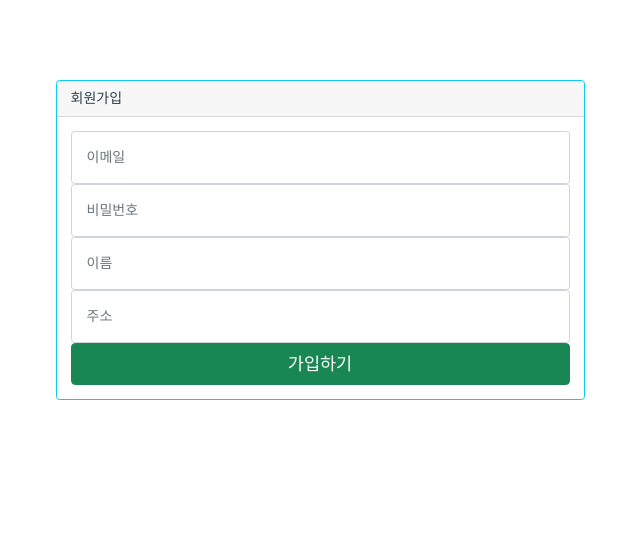
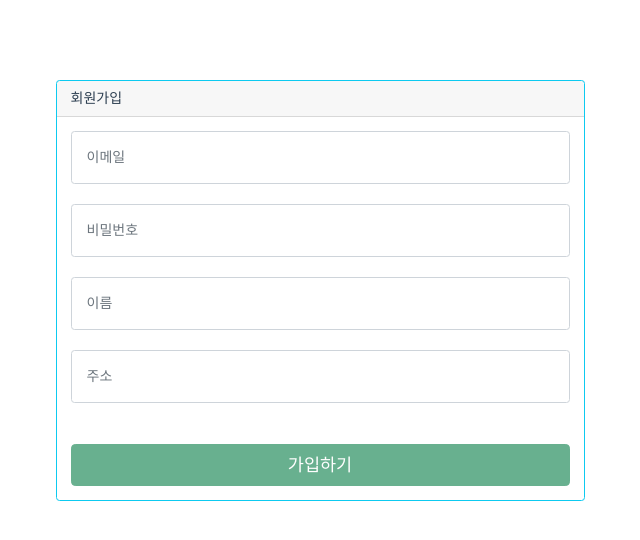
Before and after one commit to sajuni/ISlol-frontend, a Vue app: page /sginup in a window 1280 px wide. Shown: the top 540 px of the page, without its empty margins (320-960 px from the left). Built offline with nearby package versions, Linux system fonts and the light colour scheme; what vue-notification would draw is missing.

Commit message:
로그인 벨리데이션

```diff
--- a/src/assets/scss/login.scss
+++ b/src/assets/scss/login.scss
@@ -47,3 +47,7 @@
 .relogin_find_wrap li + li {
   padding-left: 28px;
 }
+
+.card-body input {
+ margin-bottom: 20px;
+}
--- a/src/main.js
+++ b/src/main.js
@@ -18,17 +18,10 @@ Vue.use(Notifications, { velocity });
 
 router.beforeEach((to, from, next) => {
 	if (to.matched.some(record => !record.meta.requiresAuth)) {
-		if (to.fullPath !== '/') {
-			if (!store.getters['auth/getUser'] || !store.getters['auth/getToken']) {
-				alert('다시 로그인 해주세요.');
-				store.dispatch('auth/clear');
-				next({ name: 'LoginOn' });
-			} else {
-				// if (!store.getters['auth/getUser'] || !store.getters['auth/getToken']) {
-				// 	store.dispatch('auth/setData');
-				// }
-				next();
-			}
+		if (!store.getters['auth/getUser'] || !store.getters['auth/getToken']) {
+			alert('다시 로그인 해주세요.');
+			store.dispatch('auth/clear');
+			next({ name: 'LoginOn' });
 		} else {
 			next();
 		}
--- a/src/views/session/LoginOn.vue
+++ b/src/views/session/LoginOn.vue
@@ -23,7 +23,7 @@
                                 </b-form-input>
                             </div>
                             <div class="btn_login">
-                                <b-button id="btn_login" variant="success" size="lg" @click="submit">로그인</b-button>
+                                <b-button id="btn_login" variant="success" size="lg" @click="submit" :disabled='!(memberEmail.trim().length>0 && memberPwd.trim().length>0)'>로그인</b-button>
                             </div>
                         </div>
                     </li>
@@ -37,7 +37,7 @@
                   <a href="#" class="find_text">아이디 찾기</a>
                 </li>
                 <li>
-                   <router-link :to="{ name: 'SignUp'}">회원가입</router-link>
+                   <router-link :to="{ name: 'SignUp'}" class="find_text">회원가입</router-link>
                 </li>
             </ul>
         </div>
--- a/src/views/session/SignUp.vue
+++ b/src/views/session/SignUp.vue
@@ -33,7 +33,9 @@
 				id="btn_login"
 				variant="success"
 				size="lg"
+				class="mt-4"
 				@click="submit"
+				:disabled="validation"
 			>
 			가입하기
 			</b-button>
@@ -63,5 +65,14 @@ export default {
 			this.$store.dispatch("auth/signup", signUpVO);
 		}
 	},
+	computed: {
+		validation() {
+			if (this.memberEmail.trim().length > 0 && this.memberPwd.trim().length > 0 && this.memberNm.trim().length > 0 && this.memberAddr.trim().length > 0) {
+				return false;
+			} else {
+				return true;
+			}
+		}
+	}
 }
 </script>
--- a/vue.config.js
+++ b/vue.config.js
@@ -12,6 +12,7 @@ module.exports = {
     },
     lintOnSave: false,
     devServer: {
+        disableHostCheck: true,
         overlay: false,
         proxy: {
             '/api': {
```
Also changed, not shown: src/api/common/commonApi.js (+2 -5 lines).
